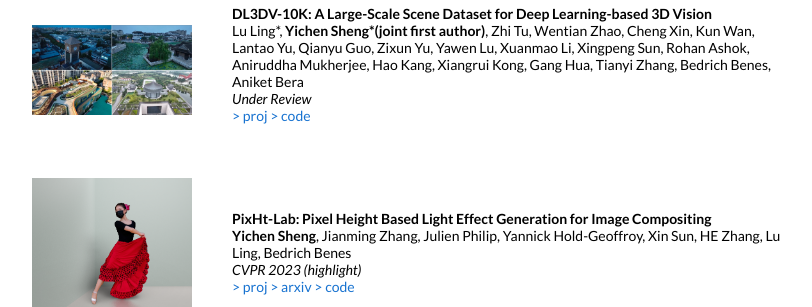
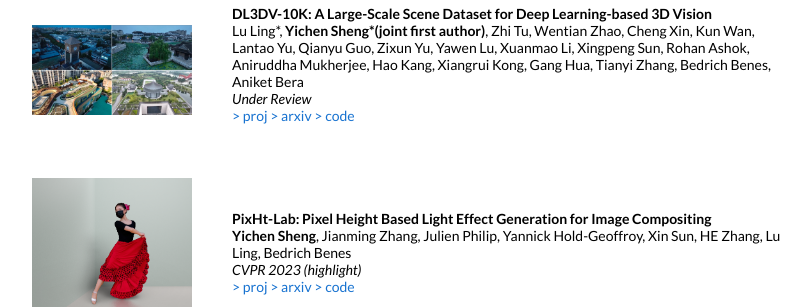
Before and after one commit to ShengCN/ShengCN.github.io, a Jekyll site: the page built from new_website/_posts/research/2023-11-21-DrBokeh.md, in a window 1280 px wide. Shown: the part 785-1092 px from the top of the page, without its empty margins (228-1040 px from the left). Built offline with Jekyll 4.4.1, drawn with Linux system fonts in a browser that asks for light colours.

Commit message:
Add arxiv for DL3DV.

```diff
--- a/ShengCN.github.io/index.html
+++ b/ShengCN.github.io/index.html
@@ -138,6 +138,8 @@
 
               <a href="https://dl3dv-10k.github.io/DL3DV-10K/">> proj</a>
 
+
+              <a href="https://arxiv.org/abs/2312.16256">> arxiv </a>
 
 
 
```
Also changed, not shown: new_website/_posts/research/2023-11-21-DL3DV10K.md (+1 -0 lines), 1 other file.
